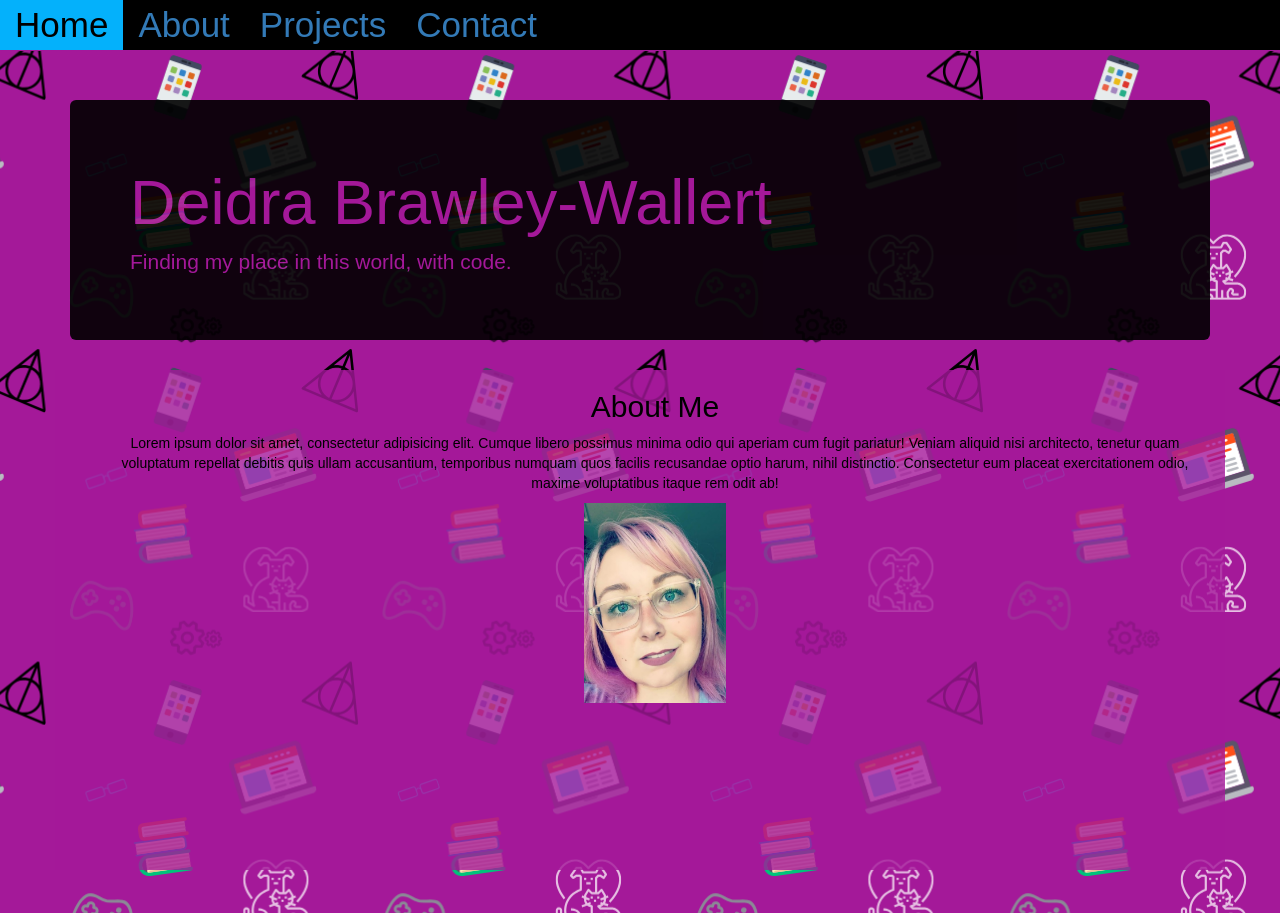
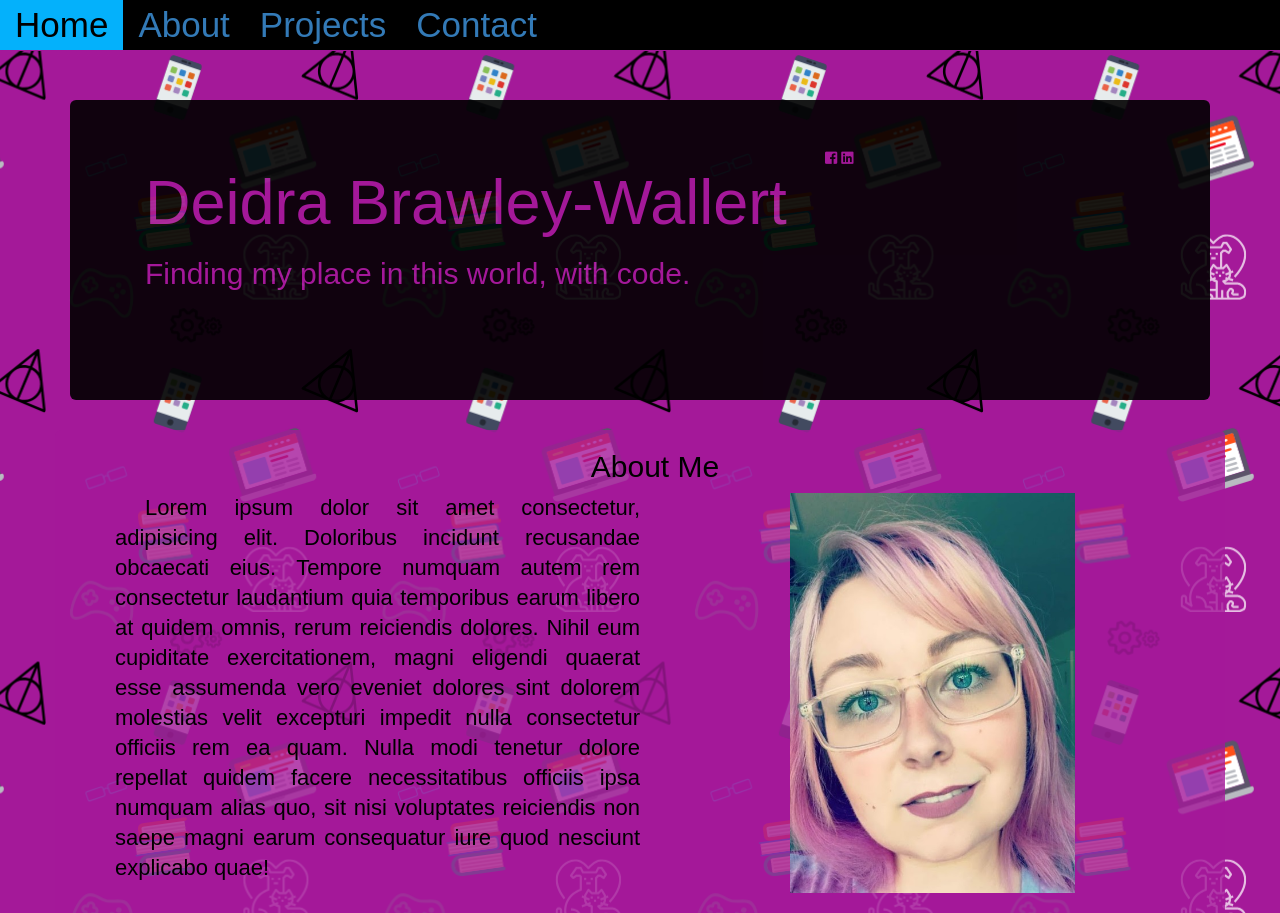
Before and after one commit to Deidra22/portfolio, a plain HTML site: page index.html in a window 1280 px wide. Shown: the top 913 px of the page. Drawn offline with Linux system fonts and the light colour scheme; a web font is replaced by a local one.

Commit message:
worked on about me, need to fix social btns, and alignment

```diff
--- a/css/home.css
+++ b/css/home.css
@@ -35,18 +35,86 @@ body{
 
 }
 
-
-
 .box{
     margin-top:50px;
 }
 
 
 .jumbotron{
-    margin-top:50px;
+    margin-top: 50px;
+    height: 300px;
     background-color:#000;
     opacity: 0.9;
     color: #a4189a;
+}
+
+.socials{
+    height: 40px;
+}
+
+.bio{
+    font-size: 22px;
+    text-indent:30px;
+    text-align: justify;
+    line-height: 30px;
+}
+
+.column{
+    margin-top: 30px;
+    line-height: 40px;
+    list-style-type: none;
+    boder: thin solid #000;
+}
+
+.flip{
+    background: rgba(164, 24, 154, 0.8);
+    height: 500px;
+    border-radius: 6px;
+}
+
+.flip_inner{
+    position:relative;
+    height:100%;
+    text-align:center;
+    transition: transform 0.8s;
+    transform-style: preserve-3d;
+    border-radius: 6px;
+}
+
+.flip_front, .flip_back{
+    position: absolute;
+    /* width: 100%; */
+    height: 100%;
+    backface-visibility: hidden;
+    border-radius: 6px;
+}
+
+.flip_front{
+    /* background-color:#a4189a; */
+    color: #000;
+    border-radius: 6px;
+}
+
+.flip_back{
+    width:100%;
+    background-color:#04b1fb;
+    color: #000;
+    transform: rotateY(180deg);
+    border-radius: 6px;
+}
+
+.flip:hover .flip_inner {
+    transform: rotateX(180deg);
+    border-radius: 6px;
+  }
+
+.flip_back {
+    transform: rotateX(180deg);
+    border-radius: 6px;
+  }
+
+  .meme{
+    height:400px;
 }
 
 .thumbnail{
@@ -59,46 +127,3 @@ body{
     height:200px;
     width:200px;
 }
-
-.flip{
-    background: rgba(164, 24, 154, 0.8);
-    height: 500px;
-}
-
-.flip_inner{
-    position:relative;
-    height:100%;
-    text-align:center;
-    transition: transform 0.8s;
-    transform-style: preserve-3d;
-}
-
-.flip_front, .flip_back{
-    position: absolute;
-    /* width: 100%; */
-    height: 100%;
-    backface-visibility: hidden;
-}
-
-.flip_front{
-    /* background-color:#a4189a; */
-    color: #000;
-}
-
-.flip_back{
-    background-color:#04b1fb;
-    color: #000;
-    transform: rotateY(180deg);
-}
-
-.flip:hover .flip_inner {
-    transform: rotateX(180deg);
-  }
-
-.flip_back {
-    transform: rotateX(180deg);
-  }
-
-  .meme{
-    height:200px;
-}
--- a/index.html
+++ b/index.html
@@ -14,10 +14,6 @@
 <body>
     <div class="container-fluid">
         <nav class="navbar navbar-fixed-top navi">
-            <div class="navbar-right">
-                <i class="fab fa-facebook"><a href=""></a></i>
-                <i class="fab fa-linkedin"><a href=""></a></i>
-            </div>
             <button class="navbar-toggle collapsed hambrg" data-toggle="collapse" type="button" data-target="#navbar">
                 <span class="sr-only">Toggle Navigation</span>
                 <span class="icon-bar"></span>
@@ -43,8 +39,17 @@
         </nav>
         <div class="container box">
             <div class="jumbotron">
-                <h1>Deidra Brawley-Wallert</h1>
-                <p>Finding my place in this world, with code.</p>
+                <div class="col-sm-8 col-md-8">
+                    <h1>Deidra Brawley-Wallert</h1>
+                    <h2>Finding my place in this world, with code.</h2>
+                </div>
+                <div class="col-sm-4 col-md-4">
+                        <i class="fab fa-facebook-square socials"></i>
+                    </i>
+                    <i class="fab fa-linkedin socials">
+                        <a href=""></a>
+                    </i>
+                </div>
             </div>
         </div>
         <div class="container">
@@ -53,13 +58,19 @@
                     <div class="col-sm-12 col-md-12 flip_inner">
                         <div class="col-sm-12 col-md-12 flip_front">
                             <h2>About Me</h2>
-                                <div>
-                                    <p>Lorem ipsum dolor sit amet, consectetur adipisicing elit. Cumque libero possimus minima odio qui aperiam cum fugit pariatur! Veniam aliquid nisi architecto, tenetur quam voluptatum repellat debitis quis ullam accusantium, temporibus numquam quos facilis recusandae optio harum, nihil distinctio. Consectetur eum placeat exercitationem odio, maxime voluptatibus itaque rem odit ab!</p>
-                                    <img class="meme" src="img/meme.JPG" alt="">
+                                <div class="col-sm-6 col-md-6">
+                                    <p class="bio">
+                                        Lorem ipsum dolor sit amet consectetur, adipisicing elit. Doloribus incidunt recusandae obcaecati eius. Tempore numquam autem rem consectetur laudantium quia temporibus earum libero at quidem omnis, rerum reiciendis dolores. Nihil eum cupiditate exercitationem, magni eligendi quaerat esse assumenda vero eveniet dolores sint dolorem molestias velit excepturi impedit nulla consectetur officiis rem ea quam. Nulla modi tenetur dolore repellat quidem facere necessitatibus officiis ipsa numquam alias quo, sit nisi voluptates reiciendis non saepe magni earum consequatur iure quod nesciunt explicabo quae!
+                                    </p>
+                                </div>
+                                <div class="col-sm-6 col-md-6">
+                                        <img class="meme" src="img/meme.JPG" alt="">
                                 </div>
                         </div>
                         <div class="col-sm-12 col-md-12 flip_back">
-                            <h2>Back Side</h2>
+                            <h2>At a Glance</h2>
+                            <p>This will get filled up once I have more professional background to add!</p>
+
                         </div>
                     </div>
                 </div>
```
